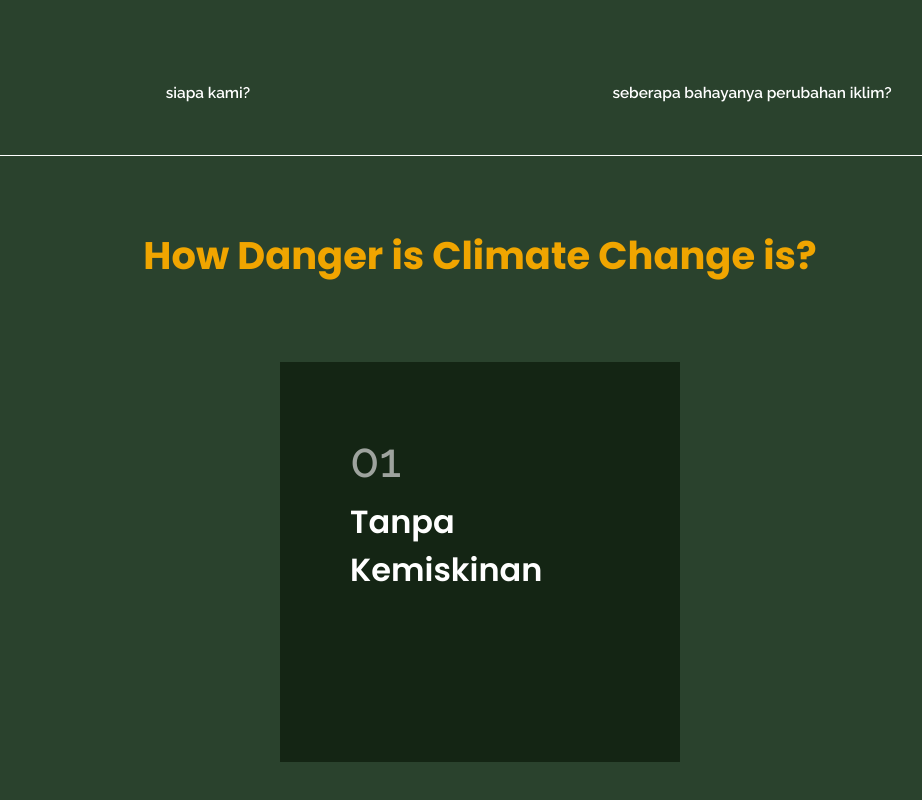
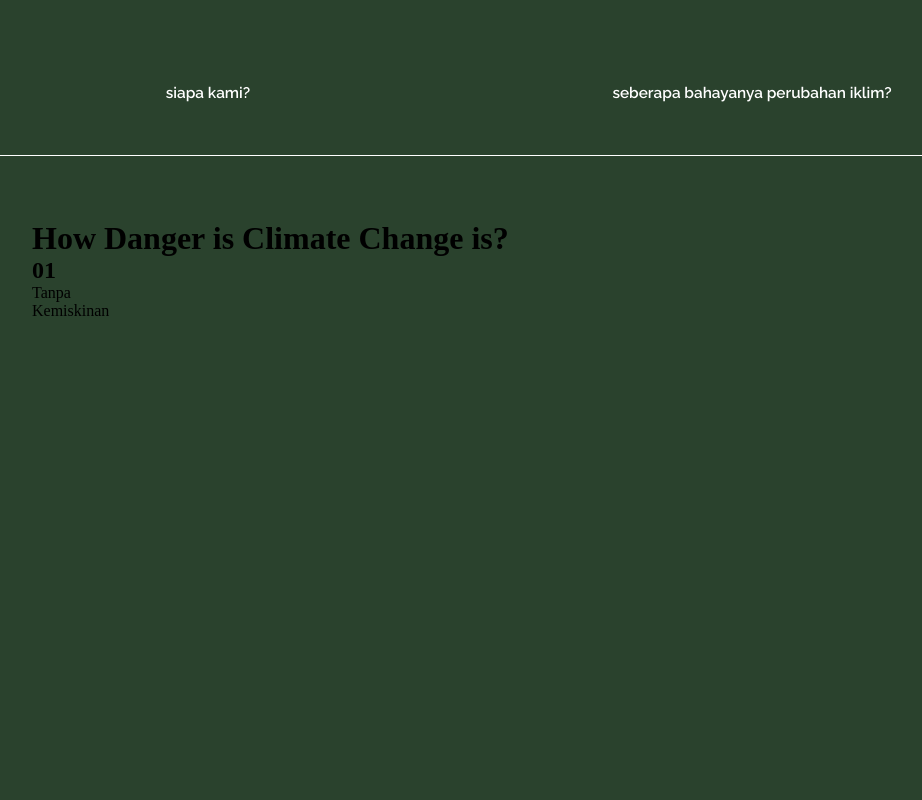
Before and after one commit to Dewakd/lomba-unud-app, a React (Create React App) app: page / in a window 1280 px wide. Shown: the part 785-1585 px from the top of the page, without its empty margins (160-1082 px from the left). After the commit the page ends 1233 px from the top, so only its background shows below. Built offline with nearby package versions, Linux system fonts and the light colour scheme.

Commit message:
Update about.css

```diff
--- a/src/landing-page/about/about.css
+++ b/src/landing-page/about/about.css
@@ -1,6 +1,5 @@
-
-
-.abt__about-content_button{
+/* About US */
+.abt__about-content_button {
     display: grid;
     grid-template-columns: repeat(2, 1fr);
     grid-template-areas: "kiri kanan";
@@ -8,15 +7,15 @@
     text-align: center;
 }
 
-.abt__about-content_button .kiri{
+.abt__about-content_button .kiri {
     grid-area: kiri;
 }
 
-.abt__about-content_button .kanan{
+.abt__about-content_button .kanan {
     grid-area: kanan;
 }
 
-.abt__about-content_button p{
+.abt__about-content_button p {
     font-family: var(--font-family-raleway);
     font-weight: 600;
     font-size: 1.2vw;
@@ -26,20 +25,20 @@
     padding: 0 10rem;
 }
 
-.abt__about-content_about-us{
+.abt__about-content_about-us {
     display: flex;
     align-items: center;
     justify-content: space-evenly;
 }
 
-.abt__about-content_about-us_left{
+.abt__about-content_about-us_left {
     display: flex;
     flex-direction: column;
     margin-right: 5rem;
     width: 630px;
 }
 
-.abt__about-content_about-us_left h1{
+.abt__about-content_about-us_left h1 {
     font-family: var(--font-family-poppins);
     font-weight: 700;
     font-size: 3vw;
@@ -49,32 +48,32 @@
     color: var(--color-text-yellow);
 }
 
-.abt__about-content_about-us_left p{
+.abt__about-content_about-us_left p {
     font-family: var(--font-family-raleway);
     font-size: 1.2vw;
     line-height: 25px;
     color: var(--color-bg-white);
 }
 
-.abt__about-content_about-us_left a{
+.abt__about-content_about-us_left a {
     cursor: pointer;
 }
 
-.abt__about-content_about-us_right{
+.abt__about-content_about-us_right {
     width: 550px;
 }
 
-.abt__about-content_about-us_right img{
+.abt__about-content_about-us_right img {
     width: 100%;
     object-fit: cover;
 }
 
 
-.abt__about-content_about-us_left span{
+.abt__about-content_about-us_left span {
     color: var(--color-text-yellow);
 }
 
-.abt__about-content_about-us_left button{
+.abt__about-content_about-us_left button {
     font-family: var(--font-family-raleway);
     font-size: 18px;
     margin-top: 30px;
@@ -90,193 +89,125 @@
 }
 
 
-.abt__about-content_about-us_left button:hover{
+.abt__about-content_about-us_left button:hover {
     background-color: var(--color-text-yellow);
 }
 
-/* How Danger is Climate Change is */
 
-.abt__about-content_about-info{
-    display: flex;
-    flex-direction: column;
-    align-items: center;
-}
-
-.abt__about-content_about-info h1{
-    font-family: var(--font-family-poppins);
-    font-weight: 700;
-    font-size: 3vw;
-    line-height: 72px;
-    color: var(--color-text-yellow);
-    margin-bottom: 70px;
-}
-
-.abt__about-content_about-info_card-container{
-    display: flex;
-}
+/* How Danger Climate change is? */
 
 
-.abt__about-content_about-info_card-container_card{
-    display: flex;
-    flex-direction: column;
-    padding: 70px;
-    width: 400px;
-    height: 400px;
-    background-color: var(--color-text-green);
-    cursor: pointer;
+.abt__about-content_about-info {}
 
-}
-
-.abt__about-content_about-info_card-container_card:hover{
-    background-image: url(../../assets/how-danger-climate-1.png);
-}
-
-@-webkit-keyframes scale-up-center {
-    0% {
-      -webkit-transform: scale(0.5);
-              transform: scale(0.5);
-    }
-    100% {
-      -webkit-transform: scale(1);
-              transform: scale(1);
-    }
-  }
-  @keyframes scale-up-center {
-    0% {
-      -webkit-transform: scale(0.5);
-              transform: scale(0.5);
-    }
-    100% {
-      -webkit-transform: scale(1);
-              transform: scale(1);
-    }
-  }
-
-
-.abt__about-content_about-info_card-container_card h2{
-    font-family: var(--font-family-raleway);
-    font-weight: 500;
-    font-size: 48px;
-    line-height: 56px;
-    color: rgba(217, 217, 217, 0.7);
-    margin-bottom: 10px;
-}
-
-.abt__about-content_about-info_card-container_card p{
-    font-family: var(--font-family-poppins);
-    font-weight: 600;
-    font-size: 32px;
-    line-height: 48px;
-    color: #FFFFFF;
-}
-
-@media screen and (max-width: 1350px){
-    .abt__about-content_about-us_left h1{
+@media screen and (max-width: 1350px) {
+    .abt__about-content_about-us_left h1 {
         line-height: 52px;
         font-size: 2.7vw;
         margin-bottom: 14px;
     }
 
-    .abt__about-content_about-us_left p{
+    .abt__about-content_about-us_left p {
         line-height: 22px;
     }
 
-    .abt__about-content_button p{
+    .abt__about-content_button p {
         margin-bottom: 3rem;
         padding: 0 5rem;
     }
 }
 
-@media screen and (max-width: 1050px){
-    .abt__about-content_about-us_left h1{
+@media screen and (max-width: 1050px) {
+    .abt__about-content_about-us_left h1 {
         line-height: 42px;
         font-size: 2.5vw;
         margin-bottom: 14px;
     }
-    .abt__about-content_about-us_left p{
+
+    .abt__about-content_about-us_left p {
         font-size: 1.1vw;
     }
-    .section__margin{
+
+    .section__margin {
         margin: 4rem;
     }
 
-    .section__padding{
+    .section__padding {
         padding: 4rem;
     }
 }
 
-@media screen and (max-width: 768px){
-    .abt__about-content_button p{
+@media screen and (max-width: 768px) {
+    .abt__about-content_button p {
         margin-bottom: 1.3rem;
         font-size: 1.5vw;
         padding: 0 3rem;
     }
 
-    .abt__about-content_about-us_left p{
+    .abt__about-content_about-us_left p {
         line-height: 18px;
         font-size: 1.7vw;
     }
 
-    .abt__about-content_about-us_left h1{
+    .abt__about-content_about-us_left h1 {
         line-height: 32px;
         margin-bottom: 10px;
         font-size: 3vw;
     }
 
-    .section__margin{
+    .section__margin {
         margin: 2.5rem;
     }
 
-    .abt__about-content_about-us_left button{
+    .abt__about-content_about-us_left button {
         width: 200px;
         font-size: 16px;
     }
 
 }
 
-@media screen and (max-width: 600px){
+@media screen and (max-width: 600px) {
 
-    .abt__about-content_button p{
+    .abt__about-content_button p {
         font-size: 2.5vw;
         line-height: 20px;
         padding: 0 1.5rem;
     }
 
-    .abt__about-content_about-us_left h1{
+    .abt__about-content_about-us_left h1 {
         font-size: 5vw;
     }
 
-    .abt__about-content_about-us_left p{
+    .abt__about-content_about-us_left p {
         font-size: 2.5vw;
         width: 100%;
         margin: 0;
     }
 
     .abt__about-content_about-us_left h1,
-    .abt__about-content_about-us_left p{
+    .abt__about-content_about-us_left p {
         text-align: center;
     }
 
-    .abt__about-content_about-us_left{
+    .abt__about-content_about-us_left {
         width: 100%;
         margin: 0 0 2rem 0;
         align-items: center;
     }
 
-    .section__margin{
+    .section__margin {
         margin: 2rem;
     }
 
-    .abt__about-content_about-us{
+    .abt__about-content_about-us {
         flex-direction: column;
     }
 
-    .abt__about-content_about-us_right{
+    .abt__about-content_about-us_right {
         width: 290px;
         padding: 0 20px;
     }
 
-    .abt__about-content_about-us_left button{
+    .abt__about-content_about-us_left button {
         width: 40vw;
         font-size: 3vw;
     }
```
